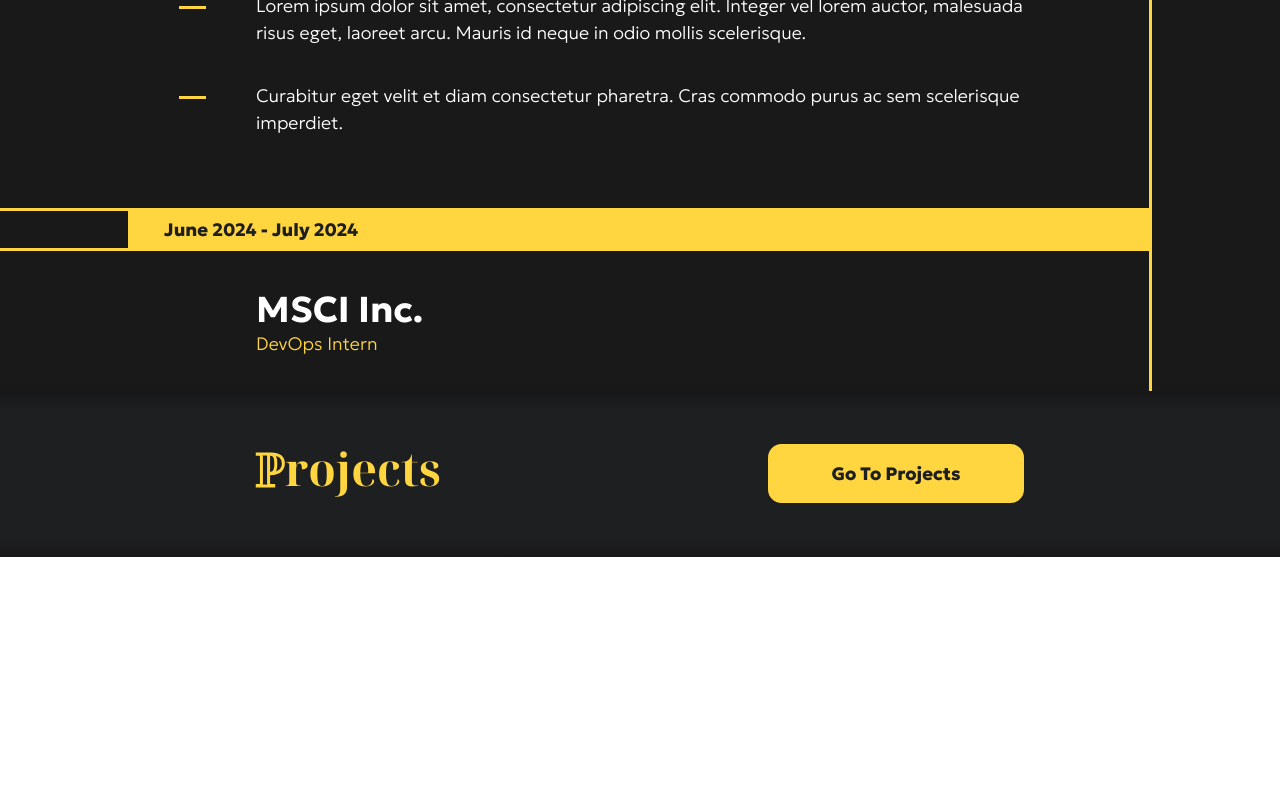
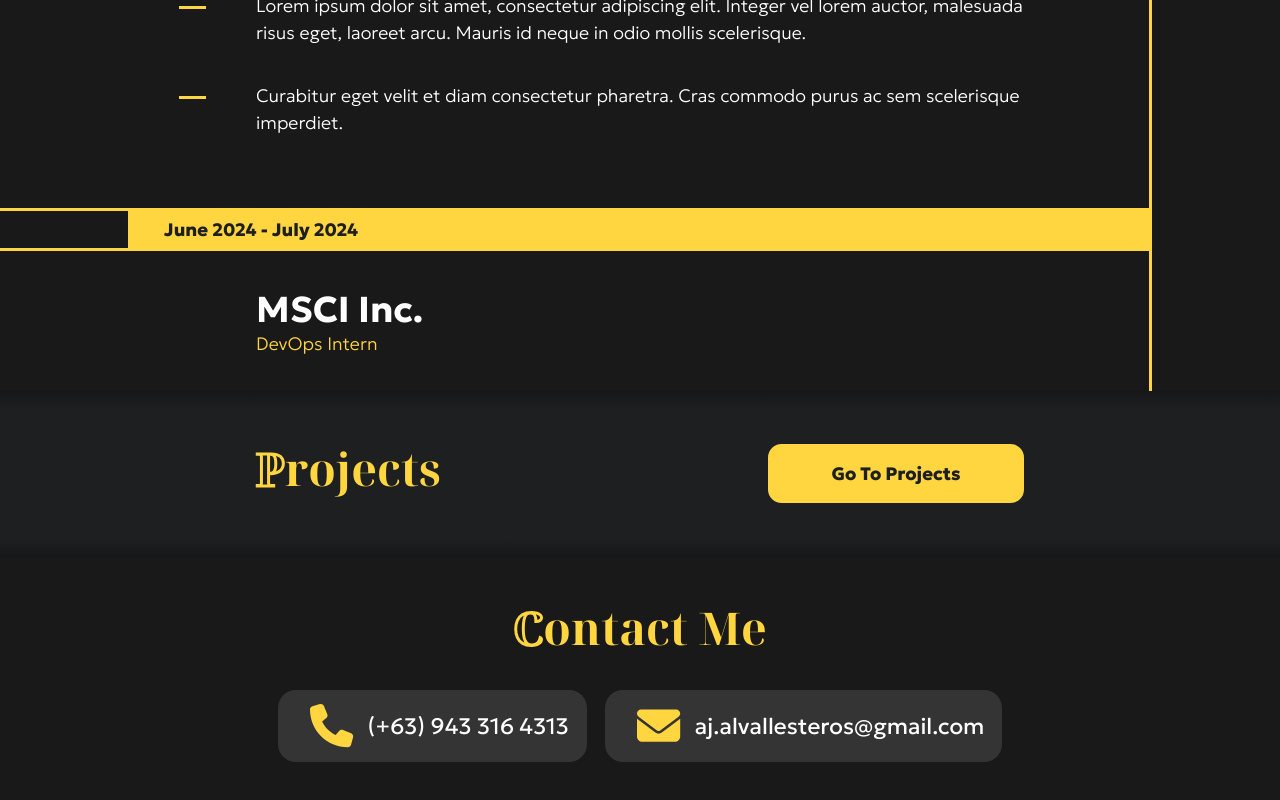
Before and after one commit to Alvallesteros/Alvallesteros, a React (Create React App) app: page / in a window 1280 px wide. Shown: the part 1596-2396 px from the top of the page. Before the commit the page ends 2153 px from the top, so only its background shows below. Built offline with nearby package versions, Linux system fonts and the light colour scheme.

Commit message:
responsive contact

```diff
--- a/src/App.js
+++ b/src/App.js
@@ -18,6 +18,7 @@
         <Skills />
         <Experiences />
         <Projects />
+        <ContactMe />
       </div>
     </div>
   );
--- a/src/components/contact-me.js
+++ b/src/components/contact-me.js
@@ -1,27 +1,52 @@
-import React from 'react';
-import styles from '../styles/contact.module.css';
+import React, { useEffect, useState } from 'react';
 import { FontAwesomeIcon } from '@fortawesome/react-fontawesome'
 import { faPhone, faEnvelope } from "@fortawesome/free-solid-svg-icons"
 
 function ContactMe() {
+    const [isTablet, setTablet] = useState(window.innerWidth > 767);
+    const [isDesktop, setDesktop] = useState(window.innerWidth > 1023);
+
+    const updateMedia = () => {
+        setTablet(window.innerWidth > 767);
+        setDesktop(window.innerWidth > 1023);
+    };
+
+    useEffect(() => {
+        window.addEventListener("resize", updateMedia);
+        return () => window.removeEventListener("resize", updateMedia);
+    });
+
     return (
-        <div className={styles.container}>
-            <div>
-                <span>C</span>ontact Me
+        <div className='container' style={{position: 'relative'}}>
+            <div className='row'>
+                <div className='col-s-3 col-md-6 col-l-8 col-12 real-center'>
+                    <div className='header-3 title-design'>
+                        <span>C</span>ontact Me
+                    </div>
+                </div>
             </div>
-            <div className={styles.detailsContainer}>
-                <div className={styles.detail}>
-                    <div className={styles.imgContainer}>
-                        <FontAwesomeIcon icon={faPhone} className={styles.img}/>
+            <div className='row' style={{gap: '1rem', justifyContent: 'center'}}>
+                <div className='col-s-1 real-center item-container'>
+                    <div className='image-container'>
+                        <FontAwesomeIcon icon={faPhone} className='icon'/>
                     </div>
-                    <span>(+63) 943 316 4313</span>
+                    { isTablet | isDesktop ? (
+                        <div className='text-container'>
+                            <span>(+63) 943 316 4313</span>
+                        </div>
+                    ) :null }
                 </div>
-                <div className={styles.detail} style={{width:'27vw'}}>
-                    <div className={styles.imgContainer}>
-                        <FontAwesomeIcon icon={faEnvelope} className={styles.img}/>
+                <div className='col-s-1 real-center item-container'>
+                    <div className='image-container'>
+                        <FontAwesomeIcon icon={faEnvelope} className='icon'/>
                     </div>
-                    <span>aj.alvallesteros@gmail.com</span>
+                    { isTablet | isDesktop ? (
+                        <div className='text-container'>
+                            <span>aj.alvallesteros@gmail.com</span>
+                        </div>
+                    ) :null }
                 </div>
+                <div className='hspacer-5'></div>
             </div>
         </div>
     );
--- a/src/index.css
+++ b/src/index.css
@@ -51,10 +51,12 @@
   flex-wrap: wrap;
 }
 
+/*
 .row::after {
   content: "";
   clear: both;
 }
+*/
 
 [class*="web-container"] {
   display: flex;
--- a/src/styles/contact.module.css
+++ /dev/null
@@ -1,51 +0,0 @@
-.container {
-    display: flex;
-    flex-direction: column;
-    width: 100%;
-    height: 40vh;
-    align-items: center;
-    padding-top: 5vh;
-}
-
-.detailsContainer {
-    height: 55%;
-    width: 69vw;
-    display: flex;
-    justify-content: center;
-    gap: 1vw;
-    flex-wrap: wrap;
-}
-
-
-.detail {
-    height: 10vh;
-    min-width: 13vw;
-    width: 20vw;
-    background-color: var(--dark-gray);
-    border-radius: 15px/15px;
-    overflow: hidden;
-    display: flex;
-    align-items: center;
-    flex-shrink: 0;
-}
-
-.imgContainer {
-    height: 100%;
-    width: 6vw;
-    display: flex;
-    justify-content: center;
-    align-items: center;
-}
-
-.img {
-    height: 40%;
-    margin: 1.5vh 0 1.5vh 0;
-    color: var(--yellow);
-}
-
-.detail span {
-    font-family: var(--text-font);
-    color: white;
-    font-weight: 300;
-    font-size: 1.25em;
-}
```
